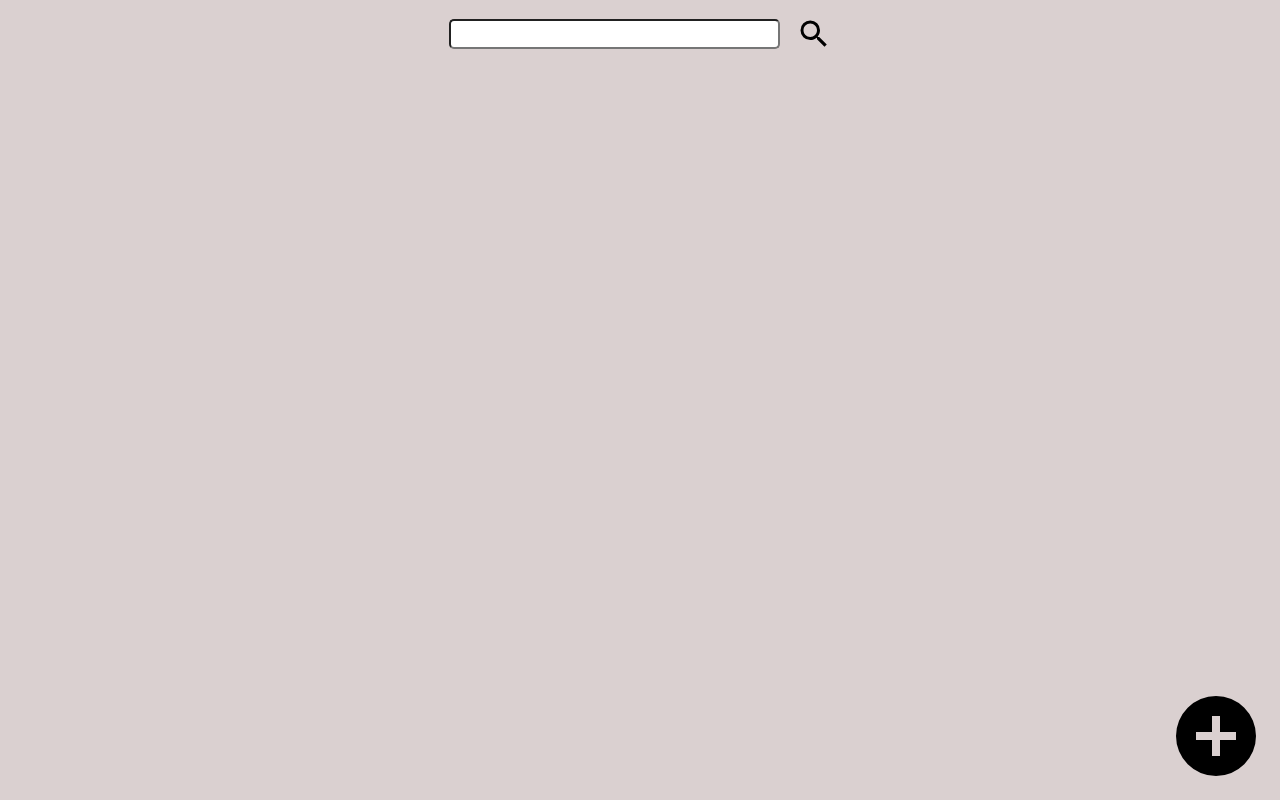
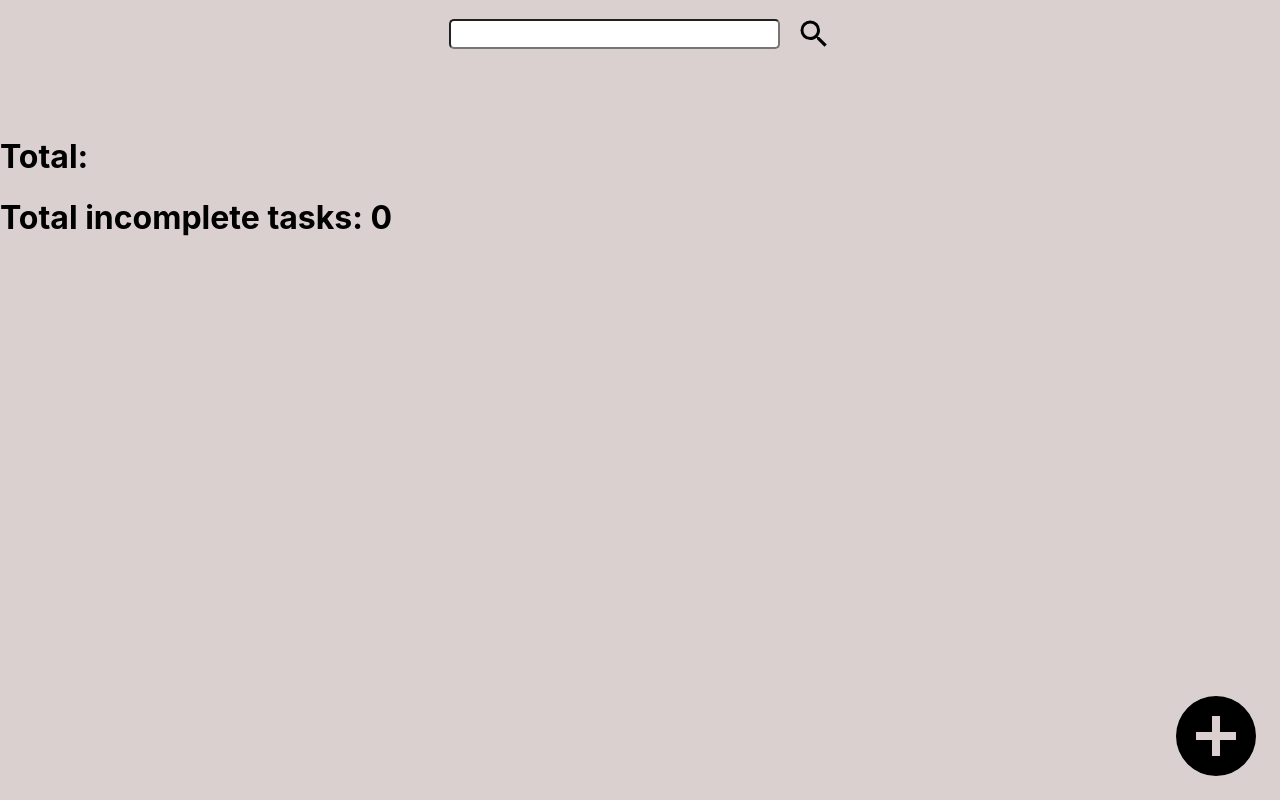
Before and after one commit to StephTorres22/react-to-do-list, a React (Vite) app in the folder react-to-do-list/: page / in a window 1280 px wide. Built offline with nearby package versions, Linux system fonts and the light colour scheme.

Commit message:
playing around with getting total number of tasks, slight bug deleting a completed task takes one from incompleted tasks number, not right

```diff
--- a/react-to-do-list/src/App.jsx
+++ b/react-to-do-list/src/App.jsx
@@ -14,6 +14,18 @@ function App() {
   const [toDoItem, setToDoItem] = useState(intialToDo);
   const [isListModalOpen, setIsListModalOpen] = useState(false);
   const [item, setItem] = useState(defaultItem);
+  const [incompleteTasks, setIncompleteTasks] = useState(0);
+
+  function getTotalNumberOfTask() {
+    for (let i = 0; i < toDoList.length; i++) {
+      let toDo = toDoList[i];
+      let total = 0;
+      for (let j = 0; j < toDo.list.length; j++) {
+        total += toDo.list.length;
+      }
+      return total;
+    }
+  }
 
   function hanldeTitleChange(e) {
     const updatedToDo = {
@@ -65,7 +77,7 @@ function App() {
     targetToDo[0].list.push(item);
 
     setItem(defaultItem);
-    // toggleItemModal();
+    setIncompleteTasks(incompleteTasks + 1);
   }
 
   /* this is called on checkbox tick */
@@ -78,6 +90,12 @@ function App() {
       ...targetItem,
       isComplete: !targetItem.isComplete,
     };
+
+    if (updatedItem.isComplete == true) {
+      setIncompleteTasks(incompleteTasks - 1);
+    } else {
+      setIncompleteTasks(incompleteTasks + 1);
+    }
 
     /* removes old item, puts new item in it's place */
     const updatedList = targetToDo.list.toSpliced(
@@ -96,7 +114,6 @@ function App() {
       updatedToDo
     );
     setToDoList(updatedToDoList);
-   // console.log(toDoList);
   }
 
   /* gets 2 things, I know this is bad, but didn't want to re-write a nested for loop 2 times,  */
@@ -117,6 +134,9 @@ function App() {
     const toDo = getTargetToDo(id)[0];
     const updatedList = toDo.list.filter((item) => item.id !== id);
     const updatedToDo = { ...toDo, list: updatedList };
+    if (item.isComplete == false) {
+      setIncompleteTasks(incompleteTasks - 1);
+    }
     const updatedToDoList = toDoList.toSpliced(
       toDoList.indexOf(toDo),
       1,
@@ -143,6 +163,8 @@ function App() {
           );
         })}
       </div>
+      <h1>Total: {getTotalNumberOfTask()}</h1>
+      <h1>Total incomplete tasks: {incompleteTasks}</h1>
       <Icon
         path={mdiPlusCircle}
         size={4}
```
